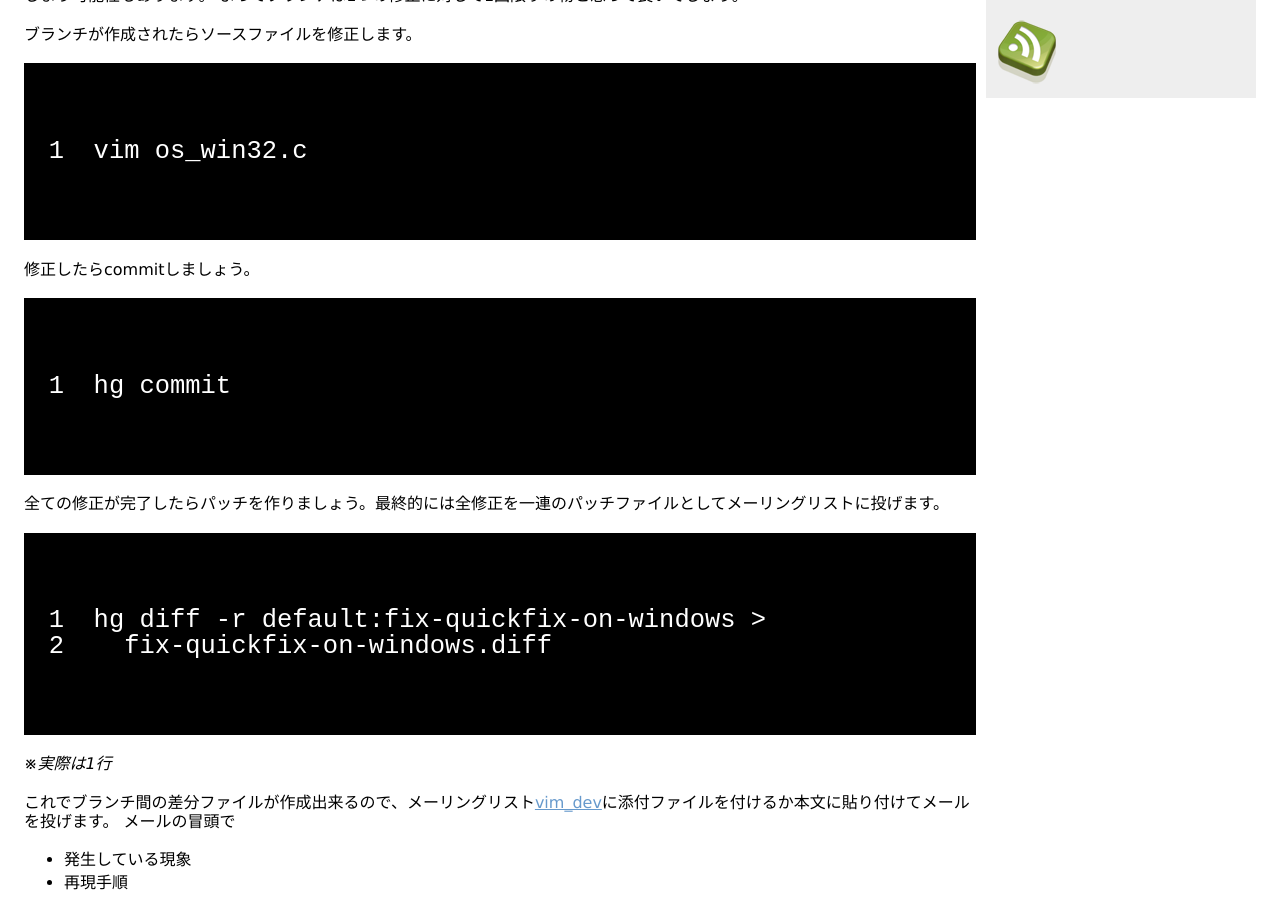
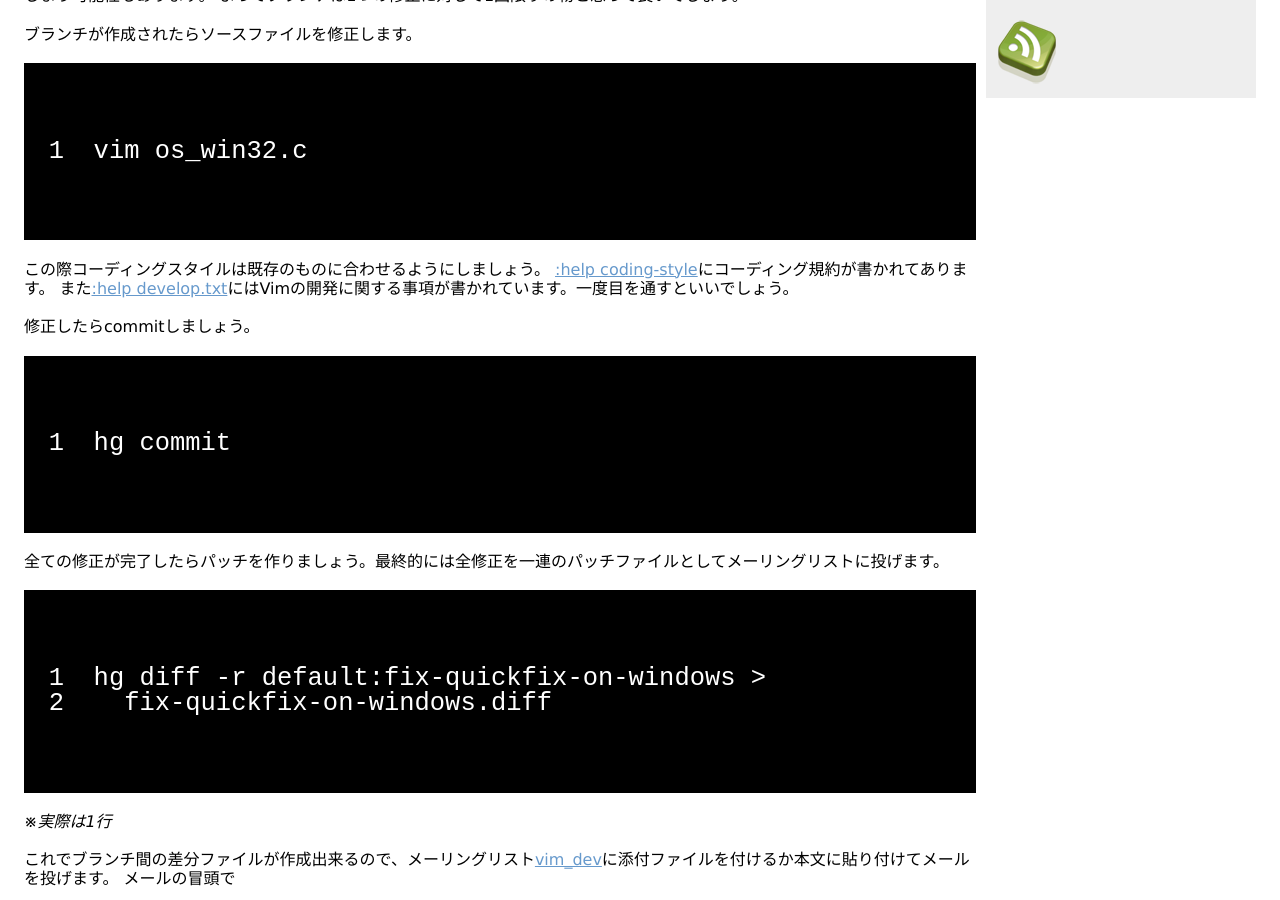
Before and after one commit to vim-jp/vim-jp.github.io, a Jekyll site: the page built from docs/how_to_write_patches.md, in a window 1280 px wide and 900 px high, scrolled down 1504 px. Built offline with Jekyll 4.4.1, drawn with Linux system fonts in a browser that asks for light colours; nearby versions of some CDN libraries; Markdown is read by kramdown in place of the engine named in the settings; comment, search, counter and statistics services are not loaded.

Commit message:
add mention about :help develop.txt (Close #18)

```diff
--- a/docs/how_to_write_patches.md
+++ b/docs/how_to_write_patches.md
@@ -25,6 +25,10 @@ title: パッチの書き方
 
     vim os_win32.c
 
+この際コーディングスタイルは既存のものに合わせるようにしましょう。
+[:help coding-style](http://vim-jp.org/vimdoc-ja/develop.html#coding-style)にコーディング規約が書かれてあります。
+また[:help develop.txt](http://vim-jp.org/vimdoc-ja/develop.html)にはVimの開発に関する事項が書かれています。一度目を通すといいでしょう。
+
 修正したらcommitしましょう。
 
     hg commit
```
